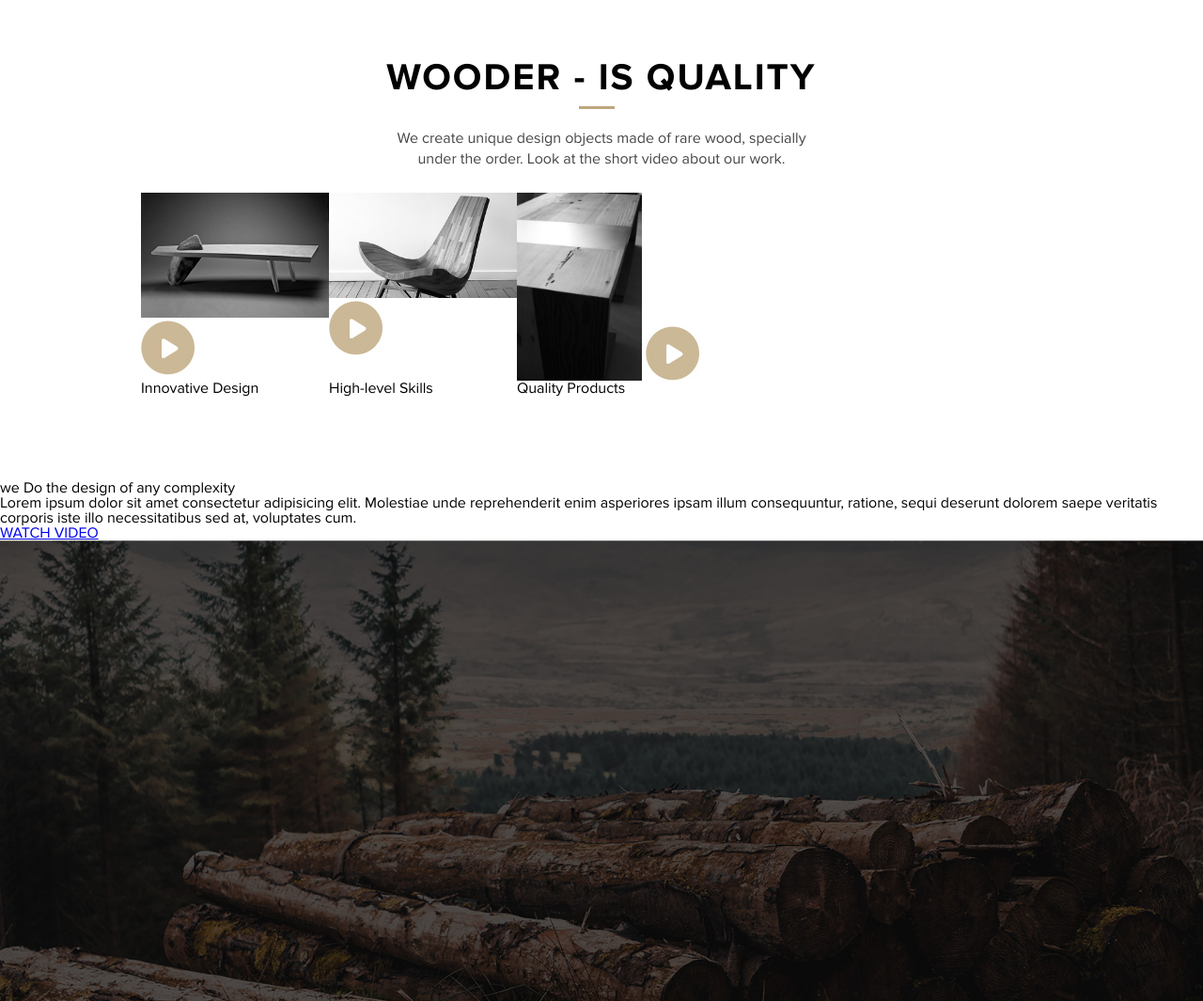
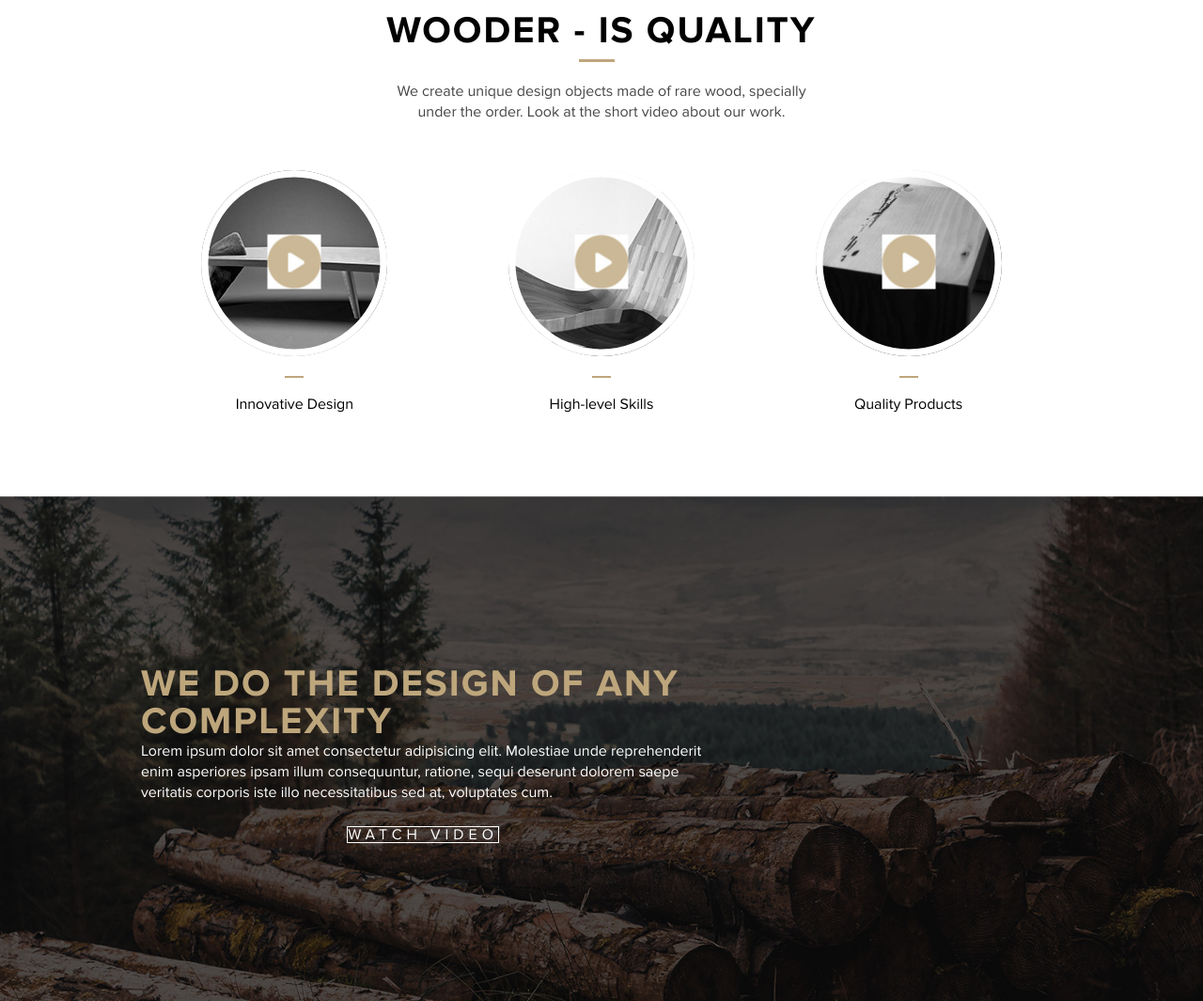
Before and after one commit to binhnguyen94/wooder, a website: page index.html in a window 1280 px wide. Shown: the part 1735-2800 px from the top of the page at 94% size. Drawn offline with Linux system fonts and the light colour scheme.

Commit message:
New section background

```diff
--- a/index.html
+++ b/index.html
@@ -134,25 +134,25 @@
                     </div>
                     <div class="product__video-list">
                         <div class="item">
-                            <div class="video-circle">
+                            <div class="item-circle">
                                 <img src="img/video/video1.jpg" alt="">
-                                <img src="img/video/button-play.jpg" alt="">
+                                <div class="play-btn"><img src="img/video/button-play.jpg" alt=""></div>
                             </div>
-                            <span>Innovative Design</span>
+                            <p>Innovative Design</p>
                         </div>
                         <div class="item">
-                            <div class="video-circle">
+                            <div class="item-circle">
                                 <img src="img/video/video2.jpg" alt="">
-                                <img src="img/video/button-play.jpg" alt="">
+                                <div class="play-btn"><img src="img/video/button-play.jpg" alt=""></div>
                             </div>
-                            <span>High-level Skills</span>
+                            <p>High-level Skills</p>
                         </div>
                         <div class="item">
-                            <div class="video-circle">
+                            <div class="item-circle">
                                 <img src="img/video/video3.jpg" alt="">
-                                <img src="img/video/button-play.jpg" alt="">
+                                <div class="play-btn"><img src="img/video/button-play.jpg" alt=""></div>
                             </div>
-                            <span>Quality Products</span>
+                            <p>Quality Products</p>
                         </div>
                     </div>
                 </div>
@@ -160,21 +160,22 @@
         </section>
         <!-- Component Background -->
         <section class="background">
-            <div class="text">
-                <h2>we Do the design of any complexity</h2>
-                <p>Lorem ipsum dolor sit amet consectetur adipisicing elit. Molestiae unde reprehenderit enim asperiores ipsam illum consequuntur, ratione, sequi deserunt dolorem saepe veritatis corporis iste illo necessitatibus sed at, voluptates cum.</p>
+            <div class="container">
+                <div class="textbox">
+                    <h2 class="yellow">we Do the design of any complexity</h2>
+                    <p class="white">Lorem ipsum dolor sit amet consectetur adipisicing elit. Molestiae unde reprehenderit enim asperiores ipsam illum consequuntur, ratione, sequi deserunt dolorem saepe veritatis corporis iste illo necessitatibus sed at, voluptates cum.</p>
+                    <div class="btn-video btnmain">
+                        <img src="" alt="">WATCH VIDEO
+                    </div>
+                </div>
             </div>
-            <div class="background__btn">
-                <a href="#"><img src="" alt="">WATCH VIDEO</a>
-            </div>
-            <div class="background__image"><img src="img/background.jpg" alt=""></div>
         </section>
         <!-- Component About -->
         <section class="about pd">
             <div class="container">
                 <div class="textbox --bottom">
                     <h2>About us</h2>
-                    <span>Lorem ipsum dolor, sit amet consectetur adipisicing elit. Asperiores, architecto? Nesciunt ratione quisquam sit cum laudantium porro labore voluptas, quibusdam impedit tempora tenetur modi repellat vero obcaecati veritatis maiores reiciendis.</span>
+                    <p>Lorem ipsum dolor, sit amet consectetur adipisicing elit. Asperiores, architecto? Nesciunt ratione quisquam sit cum laudantium porro labore voluptas, quibusdam impedit tempora tenetur modi repellat vero obcaecati veritatis maiores reiciendis.</p>
                     <a href="#" class="btnmore"><span>learn more</span><img src="img/icon/arrow-more.png" alt=""></a>
                 </div>
                 <div class="image"><img src="img/about-us.jpg" alt=""></div>
--- a/scss/core/_components.scss
+++ b/scss/core/_components.scss
@@ -19,6 +19,13 @@
             margin-left: -80px;
             right: 15px;
         }
+    }
+    .yellow{
+        color: $yellow-cl;
+        line-height: 40px;
+    }
+    .white{
+        color: $white-cl;
     }
     >p{
       font-size: $fz-text;
@@ -42,9 +49,11 @@
         }
     }
     &.--text{
-        width: 480px;
+        max-width: 480px;
         --pdleft: 0;
         --pdright: 0;
+        padding-right: 0;
+        padding-top: 0;
         text-align: center;
         margin: auto;
         h2{
@@ -91,5 +100,10 @@
         &.--textright{
             text-align: center;
         }
+        &.--text{
+            h2{
+                letter-spacing: normal;
+            }
+        }
     }
 }
--- a/scss/pages/_home.scss
+++ b/scss/pages/_home.scss
@@ -1,4 +1,4 @@
-
+.homepage{
   /* -------------------------------
     Component Silder
   */
@@ -246,7 +246,9 @@
   */
   .product{
     --Widthimg: 520px;
+    position: relative;
     &__list{
+      position: relative;
       &-content{
         display: grid;
         grid-template-columns: 1fr var(--Widthimg);
@@ -263,15 +265,69 @@
       }
     }
     &__video{
-    &-list{
+      --Wvideo: 200px;
+      --Hvideo: 200px;
+      .product__video-list{
         display: flex;
+        justify-content: space-around;
+        margin-top: 50px;
+        .item{
+          text-align: center;
+          &-circle{
+            width: var(--Wvideo);
+            height: var(--Hvideo);
+            border-radius: 50%;
+            overflow: hidden;
             position: relative;
-      .item{
-        .video-circle{
-          &:first-child{
-            border-radius: 200px;
-            width: 200px;
-            height: 200px;
+            z-index: 3;
+            border: 1px solid $white-cl;
+            cursor: pointer;
+            >img{
+              position: absolute;
+              top: 50%;
+              left: 50%;
+              @include transform(translate(-50%, -50%) scale(1));
+              min-width: 100%;
+              min-height: 100%;
+              max-width: 400px;
+              max-height: 400px;
+              object-fit: cover;
+              filter: grayscale(100%);
+              -webkit-filter: grayscale(100%);
+              -moz-filter: grayscale(100%);
+              @include transition($t);
+              &:hover{
+                @include transition($t);
+                filter: grayscale(100%) brightness(126%);
+                -webkit-filter: grayscale(100%) brightness(126%);
+                -moz-filter: grayscale(100%) brightness(126%);
+                @include transform(translate(-50%, -50%) scale(1.05));
+              }
+            }
+            .play-btn{
+              @include mid;
+            }
+            &::after{
+              content: "";
+              width: calc(100% + 15px);
+              height: calc(100% + 15px);
+              border-radius: 50%;
+              border: 15px solid $white-cl;
+              @include mid;
+              z-index: 0;
+              box-shadow: 1px 1px 4px 5px rgba(0,0,0,0.75);
+              -webkit-box-shadow: 1px 1px 4px 5px rgba(0,0,0,0.75);
+              -moz-box-shadow: 1px 1px 4px 5px rgba(0,0,0,0.75);
+            }
+          }
+          p{
+            &::before{
+              content: "";
+              width: 20px;
+              height: 2px;
+              background: $yellow-cl;
+              margin: 20px auto;
+              display: block;
             }
           }
         }
@@ -301,12 +357,41 @@
           }
         }
       }
+      &__video{
+        --Wvideo: 300px;
+        --Hvideo: 300px;
+        .product__video-list{
+          display: flex;
+          flex-direction: column;
+          align-items: center;
+        }
+      }
     }
   }
 
   /** -------------------------------
     Component Background
   */
+  .background{
+    width: 100%;
+    height: auto;
+    background: url(../../img/background.jpg) no-repeat center;
+    background-size: cover;
+    background-attachment: fixed;
+    .container{
+      height: 100%;
+      display: flex;
+    }
+    .textbox{
+      width: 600px;
+      padding: 180px 0;
+      h2{
+        &::before{
+          display: none;
+        }
+      }
+    }
+  }
 
   /** -------------------------------
     Component About
@@ -323,3 +408,4 @@
   /** -------------------------------
     Component Image move
   */
+}
```
Also changed, not shown: dest/style.min.css, 1 other file. Lines whose indentation alone changed are shown as unchanged.
